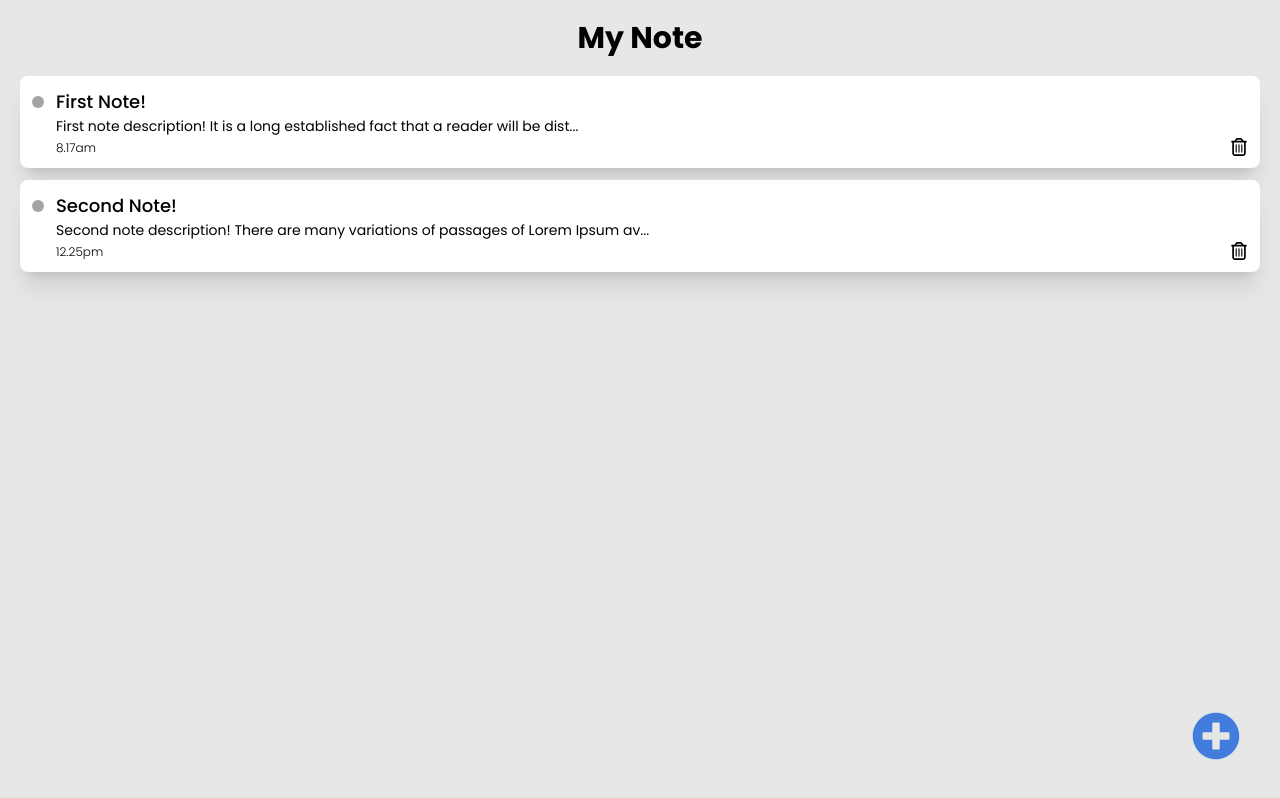
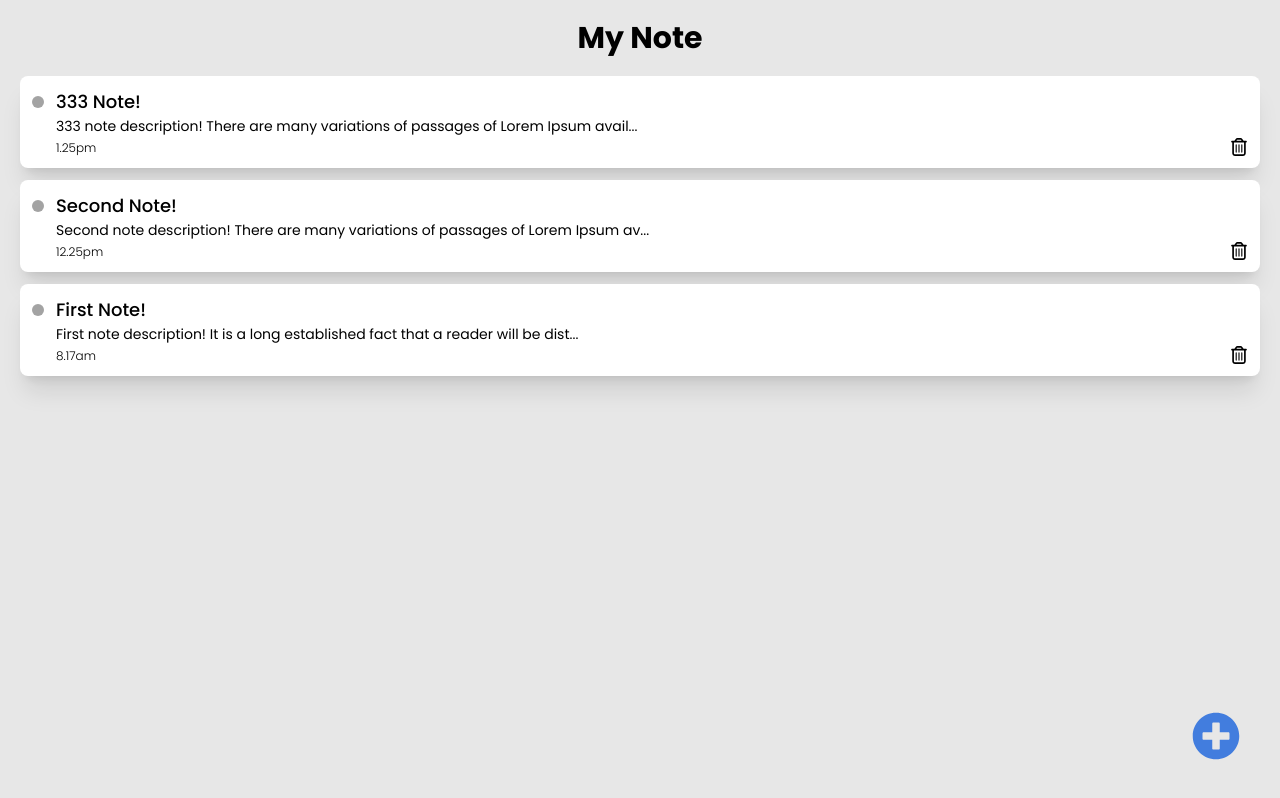
Before and after one commit to anderutan/note-app, a React (Vite) app: page / in a window 1280 px wide. Built offline with nearby package versions, Linux system fonts and the light colour scheme.

Commit message:
sorting notes by date and time

```diff
--- a/src/features/notes/notesSlice.ts
+++ b/src/features/notes/notesSlice.ts
@@ -20,7 +20,7 @@ const initialState: NotesState[] = [
     lastModifiedTime: currentTime.time,
     lastModifiedDate: currentTime.date,
     createdTime: '12.25pm',
-    createdDate: '5 June 2024',
+    createdDate: '3 June 2024',
   },
   {
     id: '2',
@@ -28,9 +28,19 @@ const initialState: NotesState[] = [
     description:
       'Second note description! There are many variations of passages of Lorem Ipsum available, but the majority have suffered alteration in some form.',
     lastModifiedTime: '12.25pm',
-    lastModifiedDate: '5 June 2024',
+    lastModifiedDate: '6 June 2024',
     createdTime: '12.25pm',
-    createdDate: '5 June 2024',
+    createdDate: '2 June 2024',
+  },
+  {
+    id: '3',
+    title: '333 Note!',
+    description:
+      '333 note description! There are many variations of passages of Lorem Ipsum available, but the majority have suffered alteration in some form.',
+    lastModifiedTime: '1.25pm',
+    lastModifiedDate: '7 June 2024',
+    createdTime: '12.25pm',
+    createdDate: '2 June 2024',
   },
 ];
 
--- a/src/pages/AddNote.tsx
+++ b/src/pages/AddNote.tsx
@@ -5,7 +5,7 @@ import Button from '../components/Button';
 import { useAppDispatch } from '../state/hooks';
 import { noteAdd } from '../features/notes/notesSlice';
 import { nanoid } from '@reduxjs/toolkit';
-import { currentTime } from '../utils/currentTime';
+import { formatCurrentTime } from '../utils/currentTime';
 
 const AddNote = () => {
   const [title, setTitle] = useState('');
@@ -26,10 +26,10 @@ const AddNote = () => {
           id: nanoid(),
           title,
           description: desc,
-          lastModifiedTime: currentTime.time,
-          lastModifiedDate: currentTime.date,
-          createdTime: currentTime.time,
-          createdDate: currentTime.date,
+          lastModifiedTime: formatCurrentTime().time,
+          lastModifiedDate: formatCurrentTime().date,
+          createdTime: formatCurrentTime().time,
+          createdDate: formatCurrentTime().date,
         })
       );
       setTitle('');
--- a/src/pages/Home.tsx
+++ b/src/pages/Home.tsx
@@ -7,7 +7,27 @@ import type { NotesState } from '../features/notes/notesSlice';
 const Home = () => {
   const notes = useAppSelector((state) => state.Notes);
 
-  const renderedNotes = notes.map((note: NotesState) => (
+  const orderedNotes = notes.slice().sort((a, b) => {
+    const dateA = a.lastModifiedDate ? new Date(a.lastModifiedDate) : null;
+    const dateB = b.lastModifiedDate ? new Date(b.lastModifiedDate) : null;
+
+    // Compare lastModifiedDate
+    if (dateA && dateB) {
+      const dateComparison = dateB.getTime() - dateA.getTime();
+      if (dateComparison !== 0) {
+        return dateComparison;
+      }
+    } else if (dateA && !dateB) {
+      return -1; // Move undefined dates to the end
+    } else if (!dateA && dateB) {
+      return 1; // Move undefined dates to the end
+    }
+
+    // Compare lastModifiedTime
+    return (b?.lastModifiedTime || '').localeCompare(a?.lastModifiedTime || '');
+  });
+
+  const renderedNotes = orderedNotes.map((note: NotesState) => (
     <NoteCard note={note} key={note.id} />
   ));
 
```
